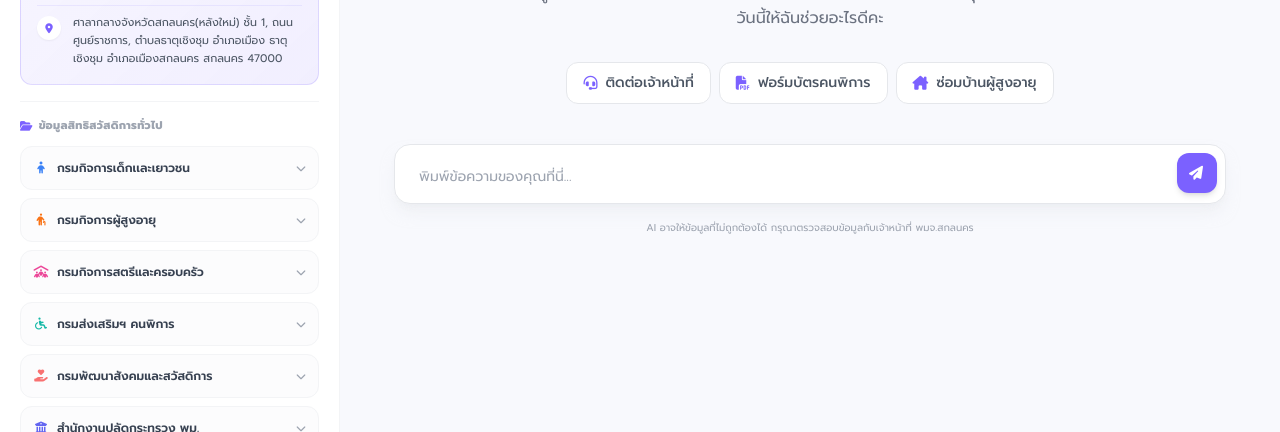
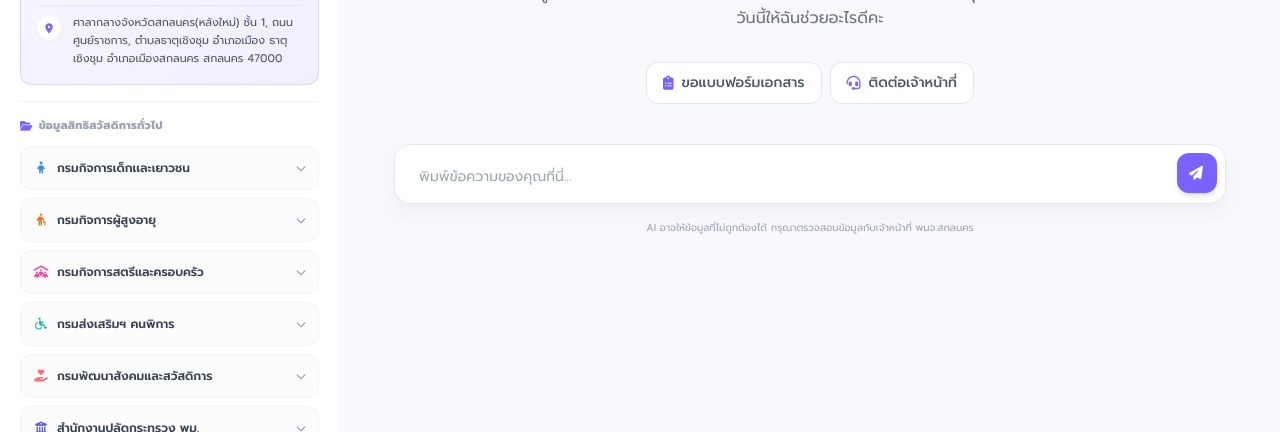
Before and after one commit to chainimit12345-cloud/Aichatbot, a website: page web/index.html in a window 1280 px wide. Shown: the part 368-800 px from the top of the page. Drawn offline with nearby package versions, Linux system fonts and the light colour scheme; files whose address does not match are found by name.

Commit message:
Update index.html

```diff
--- a/web/index.html
+++ b/web/index.html
@@ -240,7 +240,6 @@
             </div>
           </div>
         </div>
-        <!-- ปิดแท็ก div ที่หายไปตรงนี้ครับ -->
       </header>
 
       <div id="chat-container" class="hidden"></div>
@@ -287,36 +286,26 @@
             class="flex flex-wrap justify-center gap-2 mt-6 xs:mt-8 max-w-2xl px-2 animate-fade-in opacity-0"
             style="animation-delay: 0.2s; animation-fill-mode: forwards"
           >
+            <!-- ปุ่ม: ขอแบบฟอร์มเอกสาร -->
             <button
               onclick="
-                document.getElementById('chat-input').value =
-                  'ขอช่องทางการติดต่อเจ้าหน้าที่หน่อยครับ';
+                document.getElementById('chat-input').value = 'ขอแบบฟอร์มเอกสาร';
+                document.getElementById('send-btn').click();
+              "
+              class="bg-white border border-gray-200 py-2 px-3 xs:py-2.5 xs:px-4 rounded-xl text-[12px] xs:text-sm text-gray-600 font-medium hover:border-primary hover:text-primary hover:-translate-y-1 hover:shadow-md hover:shadow-primary/20 transition-all duration-300 flex items-center gap-1.5 xs:gap-2"
+            >
+              <i class="fa-solid fa-clipboard-list text-primary"></i> ขอแบบฟอร์มเอกสาร
+            </button>
+
+            <!-- ปุ่ม: ติดต่อเจ้าหน้าที่ -->
+            <button
+              onclick="
+                document.getElementById('chat-input').value = 'ติดต่อเจ้าหน้าที่';
                 document.getElementById('send-btn').click();
               "
               class="bg-white border border-gray-200 py-2 px-3 xs:py-2.5 xs:px-4 rounded-xl text-[12px] xs:text-sm text-gray-600 font-medium hover:border-primary hover:text-primary hover:-translate-y-1 hover:shadow-md hover:shadow-primary/20 transition-all duration-300 flex items-center gap-1.5 xs:gap-2"
             >
               <i class="fa-solid fa-headset text-primary"></i> ติดต่อเจ้าหน้าที่
-            </button>
-            <button
-              onclick="
-                document.getElementById('chat-input').value =
-                  'ขอแบบฟอร์มทำบัตรคนพิการหน่อยครับ';
-                document.getElementById('send-btn').click();
-              "
-              class="bg-white border border-gray-200 py-2 px-3 xs:py-2.5 xs:px-4 rounded-xl text-[12px] xs:text-sm text-gray-600 font-medium hover:border-primary hover:text-primary hover:-translate-y-1 hover:shadow-md hover:shadow-primary/20 transition-all duration-300 flex items-center gap-1.5 xs:gap-2"
-            >
-              <i class="fa-solid fa-file-pdf text-primary"></i> ฟอร์มบัตรคนพิการ
-            </button>
-            <button
-              onclick="
-                document.getElementById('chat-input').value =
-                  'ขอแบบฟอร์มซ่อมแซมบ้านผู้สูงอายุหน่อยครับ';
-                document.getElementById('send-btn').click();
-              "
-              class="bg-white border border-gray-200 py-2 px-3 xs:py-2.5 xs:px-4 rounded-xl text-[12px] xs:text-sm text-gray-600 font-medium hover:border-primary hover:text-primary hover:-translate-y-1 hover:shadow-md hover:shadow-primary/20 transition-all duration-300 flex items-center gap-1.5 xs:gap-2"
-            >
-              <i class="fa-solid fa-house-chimney text-primary"></i>
-              ซ่อมบ้านผู้สูงอายุ
             </button>
           </div>
         </div>
```
